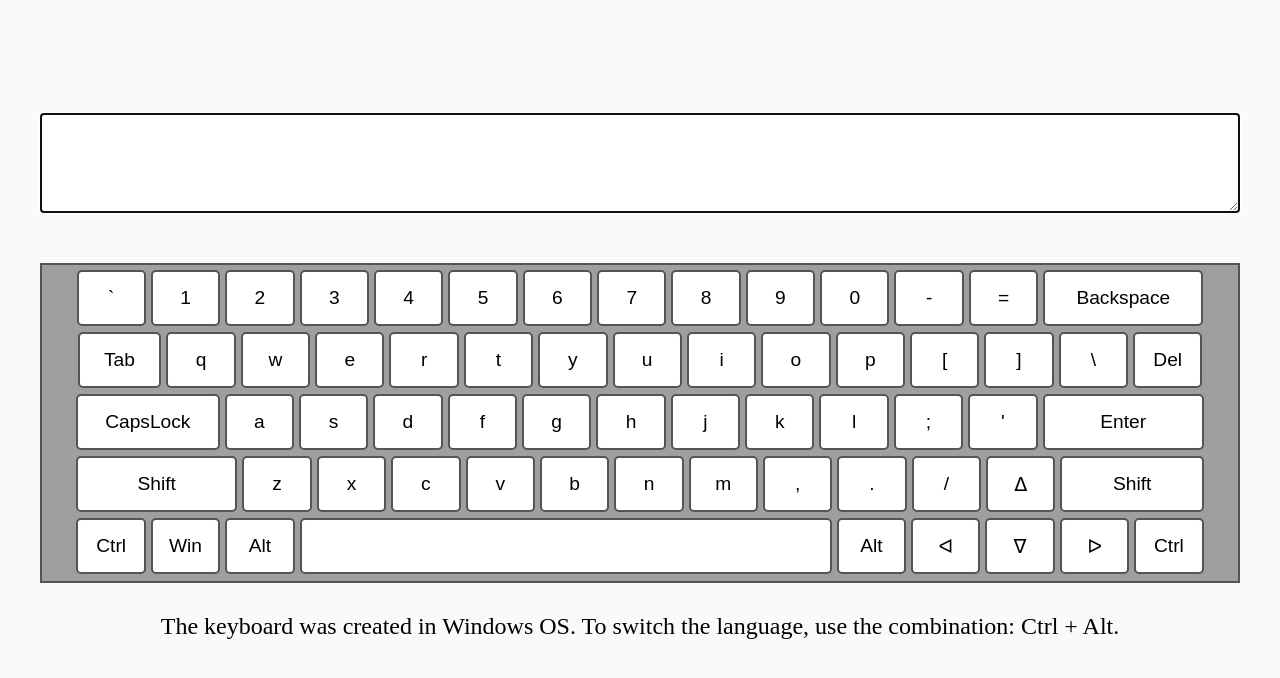
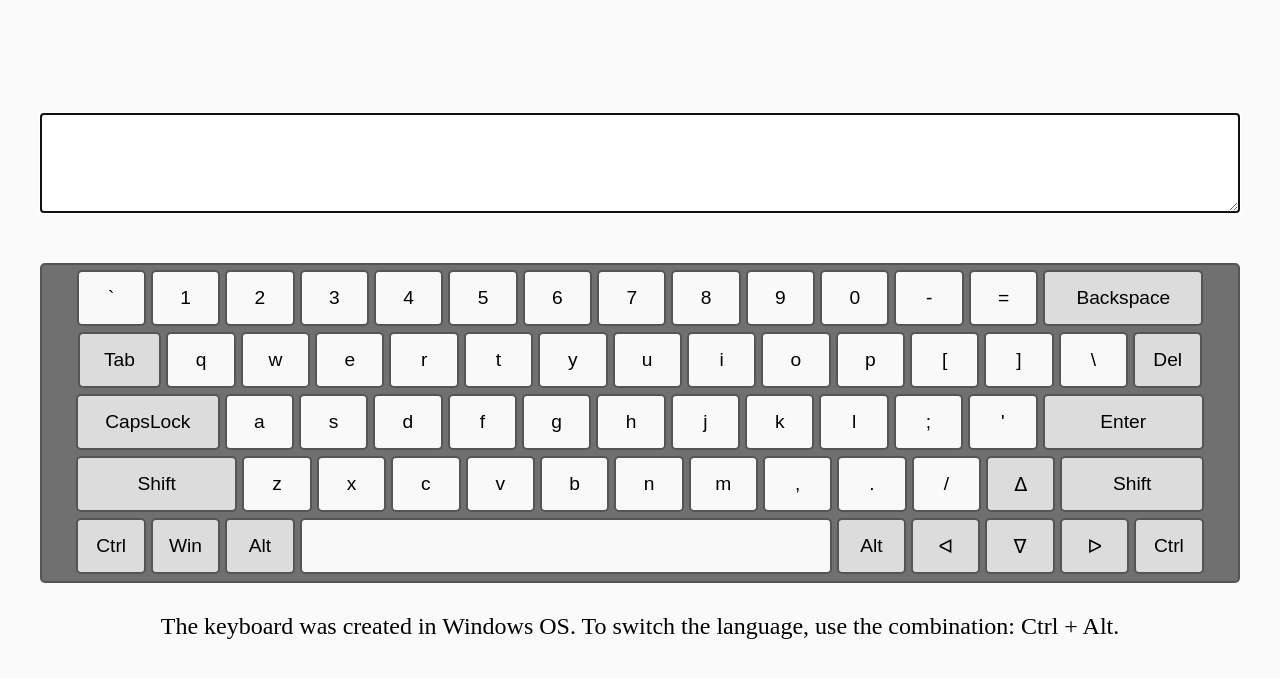
Before and after one commit to DenisWilk/Virtual-Keyboard, a website: page index.html in a window 1280 px wide. Drawn offline with Linux system fonts and the light colour scheme.

Commit message:
recast: minor style changes

```diff
--- a/style.css
+++ b/style.css
@@ -36,7 +36,8 @@ body {
     height: 320px;
     padding: 5px 0;
     border: solid rgb(84, 84, 84) 2px;
-    background: rgb(159, 159, 159);
+    border-radius: 5px;
+    background: rgb(112, 112, 112);
 
 
 }
@@ -49,51 +50,62 @@ body {
     height: calc(20% - 5px);
     border: solid rgb(86, 85, 85) 2px;
     border-radius: 5px;
-    background: white;
+    background: rgb(249, 249, 249);
     font-size: 1.2rem;
 }
 
 .btn:active {
-    background: rgba(76, 87, 90, 0.813);
+    background: rgba(109, 114, 115, 0.813);
     color: white;
     transform: scale(1);
     box-shadow: 0px 2px 10px 5px rgb(237, 251, 249);
+    transition-property: background, color;
+    transition-duration: .2s;
+    transition-timing-function: ease-out;
 }
 
 .btn.active {
-    background: rgba(76, 87, 90, 0.813);
+    background: rgba(109, 114, 115, 0.813);
     color: white;
     transform: scale(1);
     box-shadow: 0px 2px 10px 5px rgb(237, 251, 249);
+    transition-property: background, color;
+    transition-duration: .2s;
+    transition-timing-function: ease-out;
 }
 
 .btn13 {
     width: 13.4%;
+    background: rgb(220, 220, 220);
 }
 
 .btn14 {
     width: 7%;
+    background: rgb(220, 220, 220);
+}
+
+.btn28, .btn53, .btn55, .btn56, .btn57, .btn59, .btn60, .btn61, .btn62, .btn63 {
+    background: rgb(220, 220, 220);
 }
 
 .btn29 {
     width: 12%;
+    background: rgb(220, 220, 220);
 }
 
 .btn29.active {
-    background: rgba(71, 86, 90, 0.813);
+    background: rgba(109, 114, 115, 0.813);
     color: white;
 }
 
-.btn41 {
+.btn41, .btn42 {
     width: 13.5%;
-}
-
-.btn42 {
-    width: 13.5%;
+    background: rgb(220, 220, 220);
 }
 
 .btn54 {
     width: 12%;
+    background: rgb(220, 220, 220);
 }
 
 .btn58 {
```
